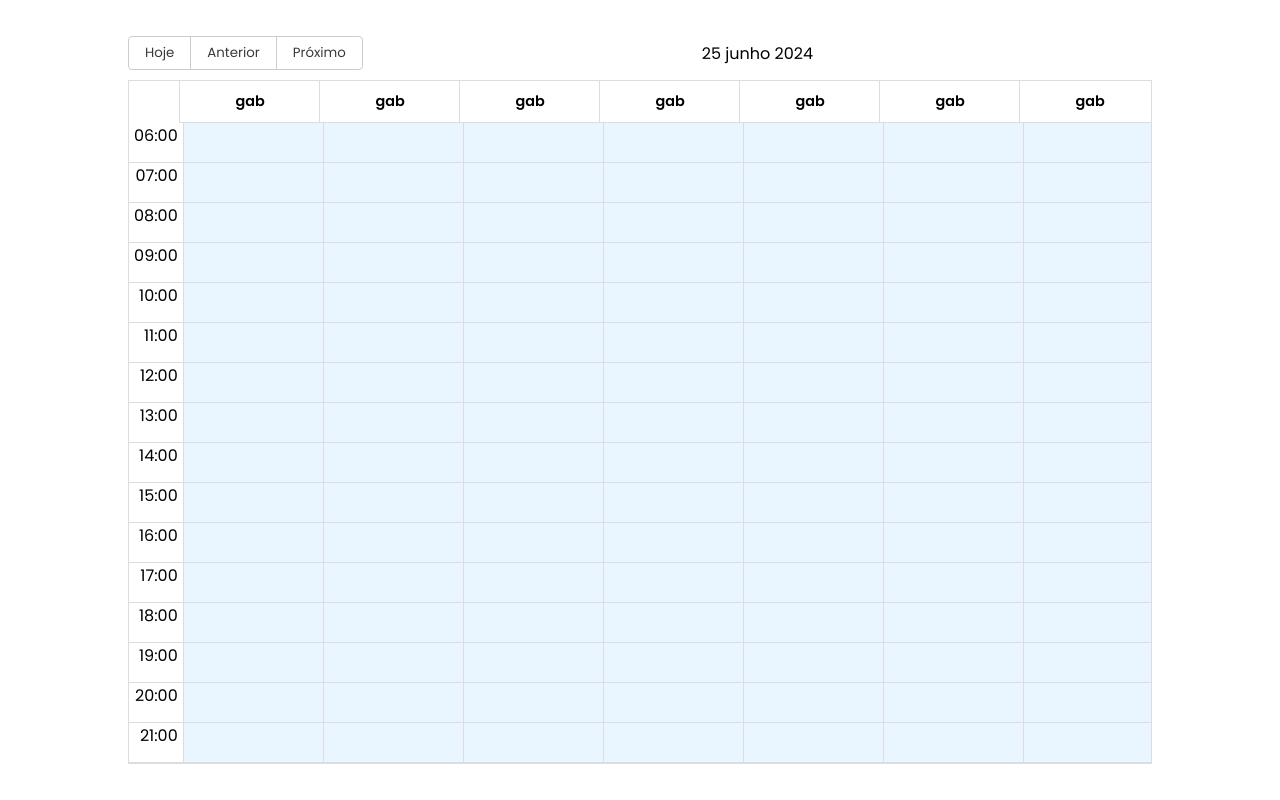
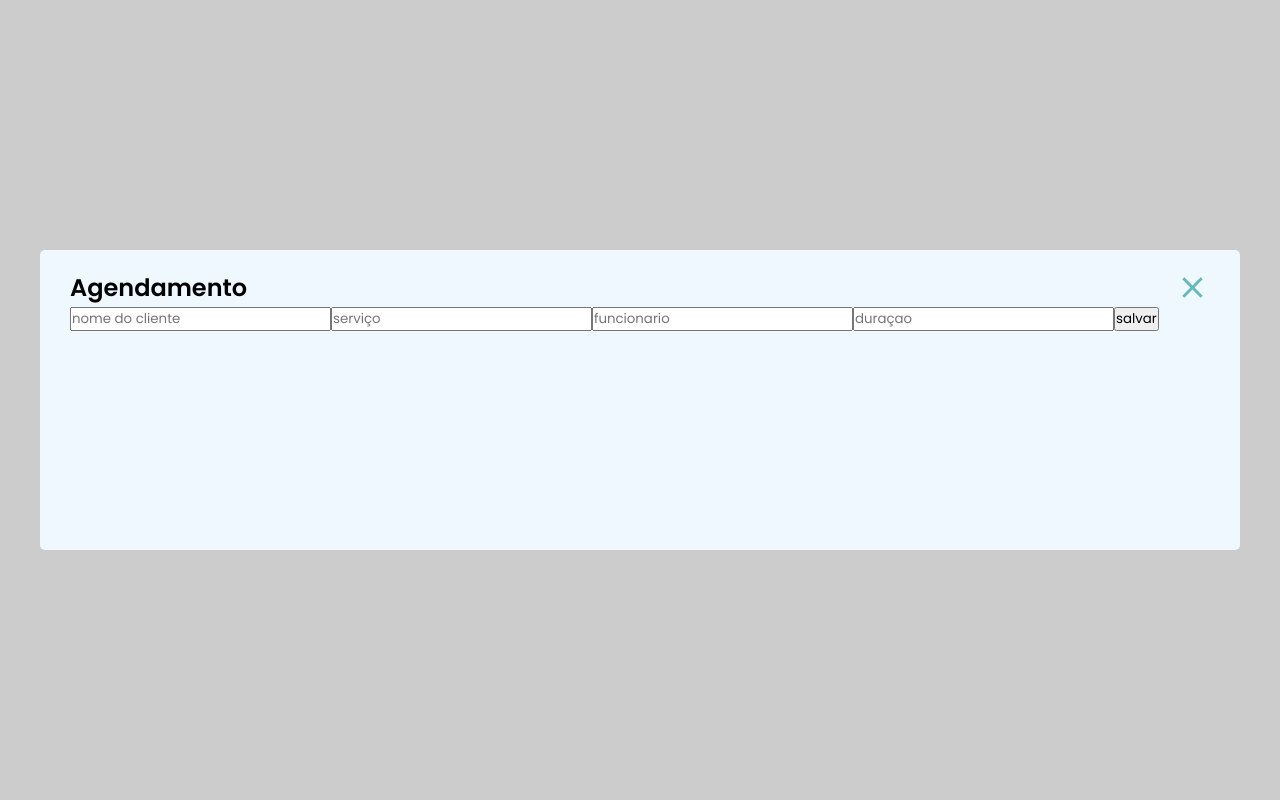
Before and after one commit to gabbwxhz/sist, a React (Vite) app in the folder app/: page /schedule in a window 1280 px wide. Built offline with nearby package versions, Linux system fonts and the light colour scheme.

Commit message:
inicializado implantaçao do modal na agenda

```diff
--- a/app/src/components/calendar/CalendarSchedule.jsx
+++ b/app/src/components/calendar/CalendarSchedule.jsx
@@ -1,3 +1,5 @@
+/* eslint-disable no-unused-vars */
+
 import { useState } from 'react'
 
 import { Calendar, momentLocalizer } from 'react-big-calendar'
@@ -5,6 +7,8 @@ import 'react-big-calendar/lib/css/react-big-calendar.css'
 
 import moment from 'moment'
 import 'moment/locale/pt-br'
+
+import EventModal from '../modals/event-modal/EventModal'
 
 import { Container, StyledCalendar } from './CalendarScheduleStyles'
 
@@ -14,6 +18,11 @@ const localizer = momentLocalizer(moment)
 
 export default function CalendarSchedule() {
    const [events, setEvents] = useState([])
+   const [openModal, setOpenModal] = useState(false)
+
+   const handleCloseModal = () => {
+      setOpenModal(false)
+   }
 
    const resources = [
       { id: 1, title: 'gab' },
@@ -25,22 +34,6 @@ export default function CalendarSchedule() {
       { id: 7, title: 'gab' },
       { id: 8, title: 'gab' }
    ]
-
-   const messages = {
-      allDay: 'Dia inteiro',
-      previous: 'Anterior',
-      next: 'Próximo',
-      today: 'Hoje',
-      month: 'Mês',
-      week: 'Semana',
-      day: 'Dia',
-      agenda: 'Agenda',
-      date: 'Data',
-      time: 'Hora',
-      event: 'Evento',
-      noEventsInRange: 'Não há eventos neste período.',
-      showMore: (total) => `+ Ver mais (${total})`
-   }
 
    const handleSelectSlot = ({ start, end, resourceId }) => {
       const newEvent = {
@@ -61,9 +54,8 @@ export default function CalendarSchedule() {
                events={events}
                style={{ width: '80vw' }}
                resources={resources}
-               messages={messages}
+               toolbar={false}
                onSelectSlot={handleSelectSlot}
-               views={['day']}
                defaultView="day"
                selectable
                popup
@@ -76,11 +68,7 @@ export default function CalendarSchedule() {
                      localizer.format(start, 'HH:mm', culture) +
                      ' - ' +
                      localizer.format(end, 'HH:mm', culture),
-                  agendaTimeFormat: 'HH:mm',
-                  dayFormat: (date, culture, localizer) =>
-                     localizer.format(date, 'DD MMMM YYYY', culture),
-                  dayHeaderFormat: (date, culture, localizer) =>
-                     localizer.format(date, 'DD MMMM YYYY', culture)
+                  agendaTimeFormat: 'HH:mm'
                }}
             />
          </StyledCalendar>
--- a/app/src/pages/Schedule.jsx
+++ b/app/src/pages/Schedule.jsx
@@ -1,9 +1,9 @@
-import CalendarSchedule from '../components/calendar/CalendarSchedule'
+import EventModal from '../components/modals/event-modal/EventModal'
 
 export default function Schedule() {
    return (
       <div>
-         <CalendarSchedule />
+         <EventModal />
       </div>
    )
 }
```
